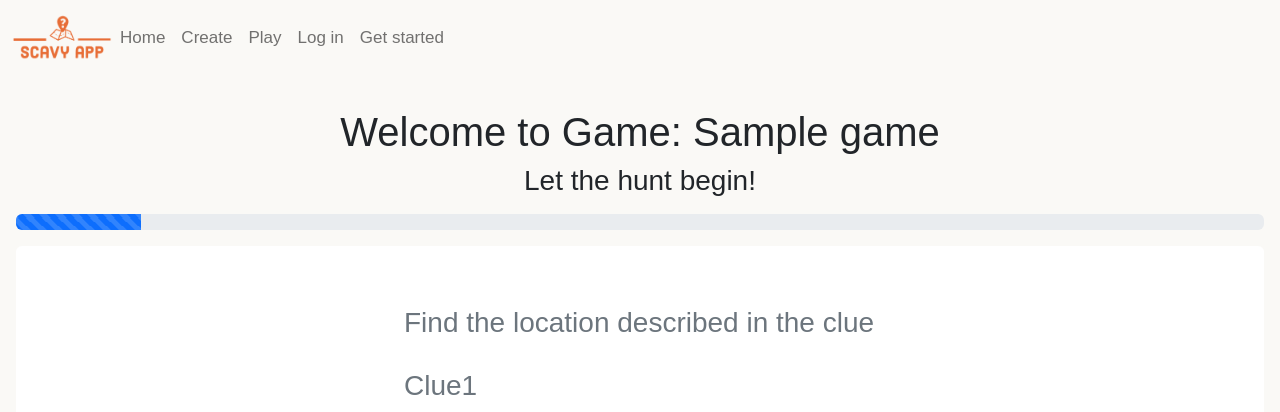
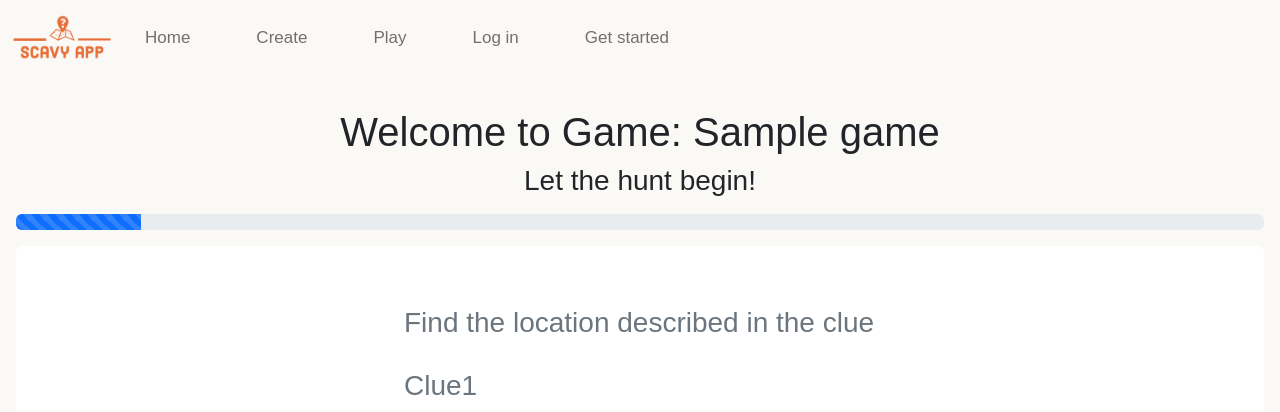
Before and after one commit to hossam-hassan1/CapstoneProject, a Python web app: template flaskApp/app/templates/play.html in a window 1280 px wide. Shown: the top 412 px of the page. Run offline with Jinja, Linux system fonts and the light colour scheme; the template is opened without the code that fills it: most values are stand-ins (such as "Sample title", 1, 10 or a date in 2020); grey boxes marked "Sample" are stand-in pictures; some libraries are stand-ins or nearby versions.

Commit message:
changed nav

```diff
--- a/flaskApp/app/static/css/main.css
+++ b/flaskApp/app/static/css/main.css
@@ -80,9 +80,23 @@ body{
     color: #dd4229;
 }
 /* Nav Style */
-.nav li {
+nav li {
     display: inline;
-    padding-right: 20px;
+    padding-right: 25px;
+    padding-left: 25px;
   }
+
+/* nav li .home{
+    display: inline;
+    padding-left: 50px;
+} */
 .navbar-nav a:hover { color: #f1b675 !important; }
 .links a:hover { color: #faf3b6 !important; }
+
+@media (max-width:767px) {
+    nav li {
+        display: inline;
+        padding-right: 0px;
+        padding-left: 0px;
+      }
+}
--- a/flaskApp/app/templates/nav.html
+++ b/flaskApp/app/templates/nav.html
@@ -17,7 +17,7 @@
             <ul class="navbar-nav">
 
                 <li class="nav-item">
-                    <a class="nav-link home" href="/home">Home</a>
+                    <a class="home nav-link" href="/home">Home</a>
                 </li>
 
                 <!-- <li class="nav-item">
```
